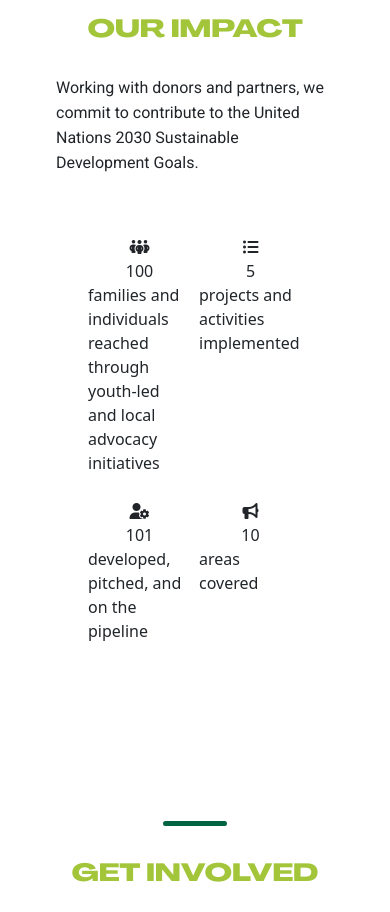
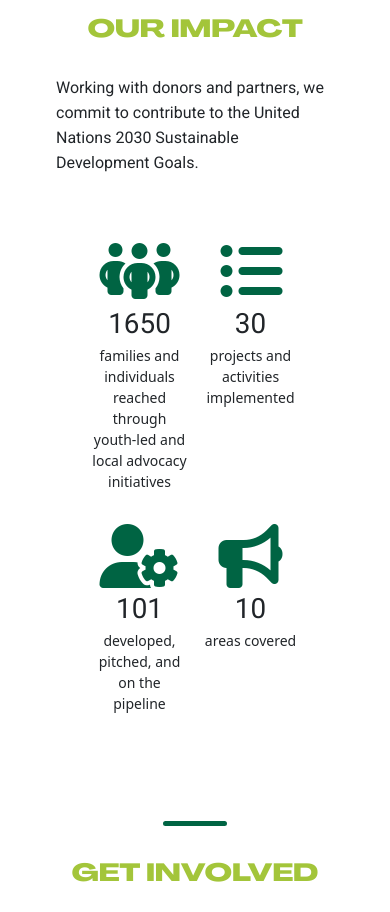
Before and after one commit to ejbornales-nyli/nylii, a PHP site: page / in a window 390 px wide; the page is wider, and only the part inside the window is pictured. Shown: the part 1967-2879 px from the top of that part. Run offline with PHP 8.4, Linux system fonts and the light colour scheme.

Commit message:
Impact section responsiveness and counter animation

```diff
--- a/assets/css/style.css
+++ b/assets/css/style.css
@@ -142,6 +142,15 @@ span.subtitle {
     transition-duration: 175ms;
 }
 
+.impact-icon{
+    color: #006443;
+}
+
+.impact-desc{
+    text-align: center;
+    font-size: 24px;
+}
+
 .impact-section {
     background-color: white;
     background-size: cover;
@@ -207,9 +216,6 @@ span.subtitle {
     margin-top: 2rem;
 }
 
-.section-header-dark h2 {
-
-}
 
 .section-header-dark hr {
     background-color: #A3C53A;
@@ -306,4 +312,7 @@ span.subtitle {
     .card-text {
       font-size: 16px;
     }
-}
+    .impact-desc{
+        font-size: 14px;
+    }
+  }
--- a/assets/js/script.js
+++ b/assets/js/script.js
@@ -0,0 +1,16 @@
+// Impact Section Counter Animation
+let ValueDisplays = document.querySelectorAll(".num");
+let interval = -5000
+
+ValueDisplays.forEach((ValueDisplay) => {
+  let StartValue = 0;
+  let EndValue = parseInt(ValueDisplay.getAttribute("data-val"));
+  let duration = Math.floor(interval / EndValue);
+  let counter = setInterval(function(){
+      StartValue += 1;
+      ValueDisplay.textContent = StartValue;
+      if(StartValue == EndValue){
+        clearInterval(counter);
+      }
+  }, duration);
+});
--- a/index.html
+++ b/index.html
@@ -136,34 +136,27 @@
 			</div>
 
       <div class="row row-cols-2 row-cols-sm-2 row-cols-md-4 p-5">
-				<div class="col p-1 d-flex flex-column align-items-center">
-					<div class="impact-icon"><i class="fa-solid fa-people-group"></i></div>
-					<div class="impact-counter">100</div>
+        <div class="col p-2 d-flex flex-column align-items-center">
+          <div class="impact-icon"><i class="fa-solid fa-people-group fa-4x"></i></div>
+          <div class="impact-counter"><span class="num fs-1" data-val="145672">000</span></div>
           <div>
-						<p class="impact-desc">families and individuals reached through youth-led and local advocacy
-							initiatives</p>
+            <p class="impact-desc">families and individuals reached through youth-led and local advocacy initiatives</p>
           </div>
         </div>
-				<div class="col p-1 d-flex flex-column align-items-center">
-					<div class="impact-icon"><i class="fa-solid fa-list-ul"></i></div>
-					<div class="impact-counter">5</div>
-					<div class="impact-desc">
-						<p>projects and activities implemented</p>
+        <div class="col p-2 d-flex flex-column align-items-center">
+          <div class="impact-icon"><i class="fa-solid fa-list-ul fa-4x"></i></div>
+          <div class="impact-counter"><span class="num fs-1" data-val="30">000</span></div>
+          <div class="impact-desc"><p>projects and activities implemented</p></div>
         </div>
+        <div class="col p-2 d-flex flex-column align-items-center">
+          <div class="impact-icon"><i class="fa-solid fa-user-gear fa-4x"></i></div>
+          <div class="impact-counter"><span class="num fs-1" data-val="101">000</span></div>
+          <div class="impact-desc"><p>developed, pitched, and on the pipeline</p></div>
         </div>
-				<div class="col p-1 d-flex flex-column align-items-center">
-					<div class="impact-icon"><i class="fa-solid fa-user-gear"></i></div>
-					<div class="impact-counter">101</div>
-					<div class="impact-desc">
-						<p>developed, pitched, and on the pipeline</p>
-					</div>
-				</div>
-				<div class="col p-1 d-flex flex-column align-items-center">
-					<div class="impact-icon"><i class="fa-solid fa-bullhorn"></i></div>
-					<div class="impact-counter">10</div>
-					<div class="impact-desc">
-						<p>areas covered</p>
-					</div>
+        <div class="col p-2 d-flex flex-column align-items-center">
+          <div class="impact-icon"><i class="fa-solid fa-bullhorn fa-4x"></i></div>
+          <div class="impact-counter"><span class="num fs-1" data-val="10">000</span></div>
+          <div class="impact-desc"><p>areas covered</p></div>
         </div>
       </div>
     </div>
```
Lines whose indentation alone changed are shown as unchanged.
